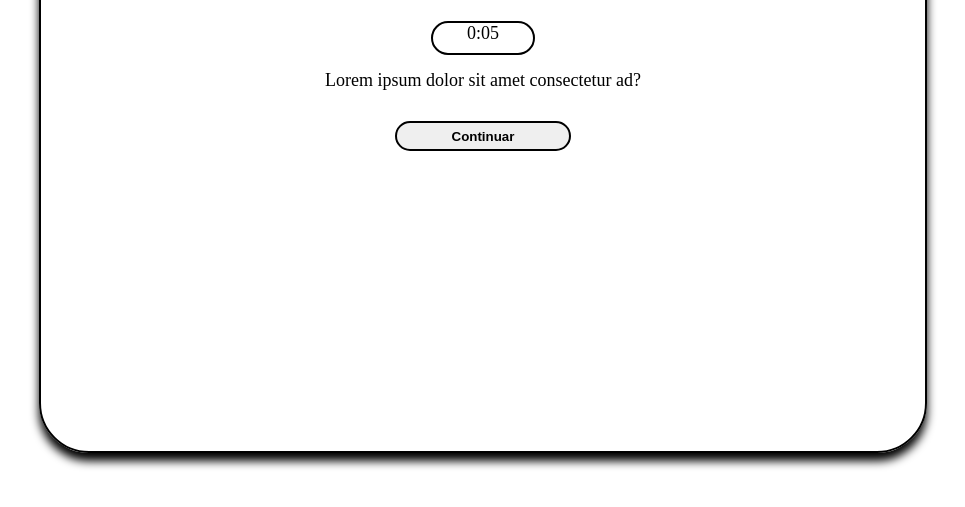
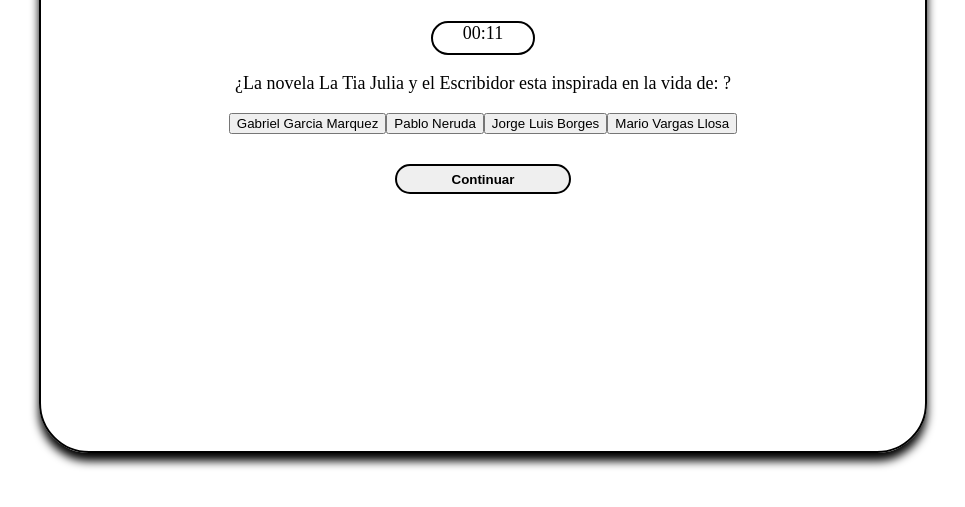
Before and after one commit to DevSaulSneider/Proyecto-Trivia, a plain HTML site: page vistas/series.html in a window 1280 px wide. Shown: the part 159-666 px from the top of the page, without its empty margins (157-1122 px from the left). Drawn offline with Linux system fonts and the light colour scheme.

Commit message:
Actualizacion de JS

```diff
--- /dev/null
+++ b/js/series.js
@@ -0,0 +1,107 @@
+const preguntas = [
+    {
+        pregunta: "¿La novela La Tia Julia y el Escribidor esta inspirada en la vida de: ?",
+        respuestas: ["Gabriel Garcia Marquez", "Pablo Neruda", "Jorge Luis Borges", "Mario Vargas Llosa"],
+        correcta: 3
+    },
+    {
+        pregunta: "¿Novela Colombiana ganadora del Record Guinnes en 2010?",
+        respuestas: ["Las Juanas", "Yo soy Betty la fea", "Doña Barbara", "El Clon"],
+        correcta: 1
+    },
+    {
+        pregunta: "¿No,bre del personaje principal de la novela Los Reyes?",
+        respuestas: ["Andres Reyes", "Edilberto Reyes", "Mario Reyes", "Juan Reyes"],
+        correcta: 1
+    }
+
+];
+
+var indice_aleatorio = 0;
+
+var pregunta_txt = "";
+
+var interval;
+
+window.onload = iniciar();
+
+function iniciar() {
+    loadQuestions();
+    if (localStorage.getItem("SCORE") != null) {
+        localStorage.removeItem("SCORE");
+    }
+}
+
+
+function iniciarCronometro() {
+    const contador = 15, cronometroDisplay = document.getElementById("cronometro")
+
+    iniciarTiempo(contador, cronometroDisplay)
+
+}
+
+function iniciarTiempo(duracion, componente) {
+    interval = setInterval(() => {
+        if (duracion === 0) {
+
+            componente.innerHTML = "Se acabó el tiempo";
+
+            clearInterval(interval);
+
+            loadQuestions()
+
+        } else {
+
+            duracion = duracion < 10 ? "0" + duracion : duracion;
+
+            componente.textContent = "00:" + duracion;
+
+            duracion--;
+        }
+    }, 1000)
+
+}
+
+function loadQuestions() {
+    iniciarCronometro()
+    if (preguntas.length > 0) {
+
+        indice_aleatorio = Math.floor(Math.random() * preguntas.length);
+
+        pregunta_txt = "";
+
+        pregunta_txt += '<p class="pregunta">' + preguntas[indice_aleatorio].pregunta + '</p>';
+
+        pregunta_txt += '<button id="opcion0" class="botonTrivias" onclick="verificarRespuestaCorrecta(0, ' + preguntas[indice_aleatorio].correcta + ')">' + preguntas[indice_aleatorio].respuestas[0] + '</button>';
+
+        pregunta_txt += '<button id="opcion1" class="botonTrivias" onclick="verificarRespuestaCorrecta(1, ' + preguntas[indice_aleatorio].correcta + ')">' + preguntas[indice_aleatorio].respuestas[1] + '</button>';
+
+        pregunta_txt += '<button id="opcion2" class="botonTrivias" onclick="verificarRespuestaCorrecta(2, ' + preguntas[indice_aleatorio].correcta + ')">' + preguntas[indice_aleatorio].respuestas[2] + '</button>';
+
+        pregunta_txt += '<button id="opcion3" class="botonTrivias" onclick="verificarRespuestaCorrecta(3, ' + preguntas[indice_aleatorio].correcta + ')">' + preguntas[indice_aleatorio].respuestas[3] + '</button>';
+
+        document.getElementById("pregunta").innerHTML = pregunta_txt;
+
+        preguntas.splice(indice_aleatorio, 1);
+
+    } else {
+        window.location.href = "../vistas/resultado.html";
+    }
+}
+
+let puntos = 0;
+
+function verificarRespuestaCorrecta(indice, correcta) {
+    if (correcta === indice) {
+        puntos = puntos + 5;
+    }
+
+    localStorage.setItem("SCORE", puntos);
+
+    document.getElementById("opcion0").disabled = true;
+    document.getElementById("opcion1").disabled = true;
+    document.getElementById("opcion2").disabled = true;
+    document.getElementById("opcion3").disabled = true;
+}
+
+document.getElementById("siguienteTrivia").addEventListener("click", () => { clearInterval(interval), loadQuestions() });
--- a/vistas/series.html
+++ b/vistas/series.html
@@ -23,11 +23,12 @@
                 <div id="pregunta">
                     Lorem ipsum dolor sit amet consectetur ad?
                 </div>
-                <button  class="botonSiguiente" id="botonTrivia">
+                <button  class="botonSiguiente" id="siguienteTrivia">
                     Continuar
                 </button>
             </div>
         </div>
     </main>
+    <script src="../js/series.js"></script>
 </body>
 </html>
```
Also changed, not shown: js/tv-novelas.js (added, +107 -0 lines).
